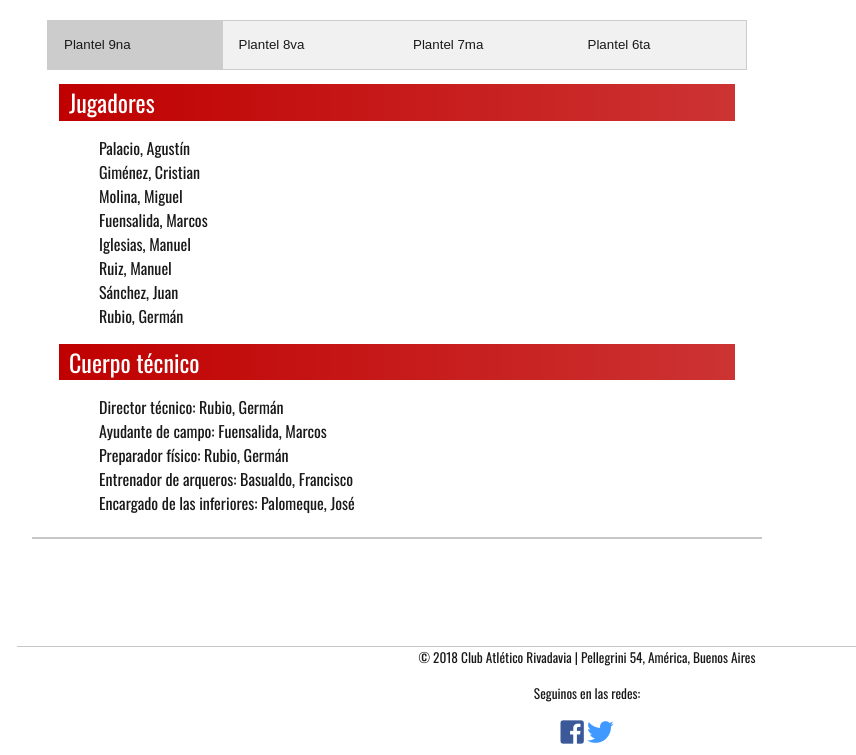
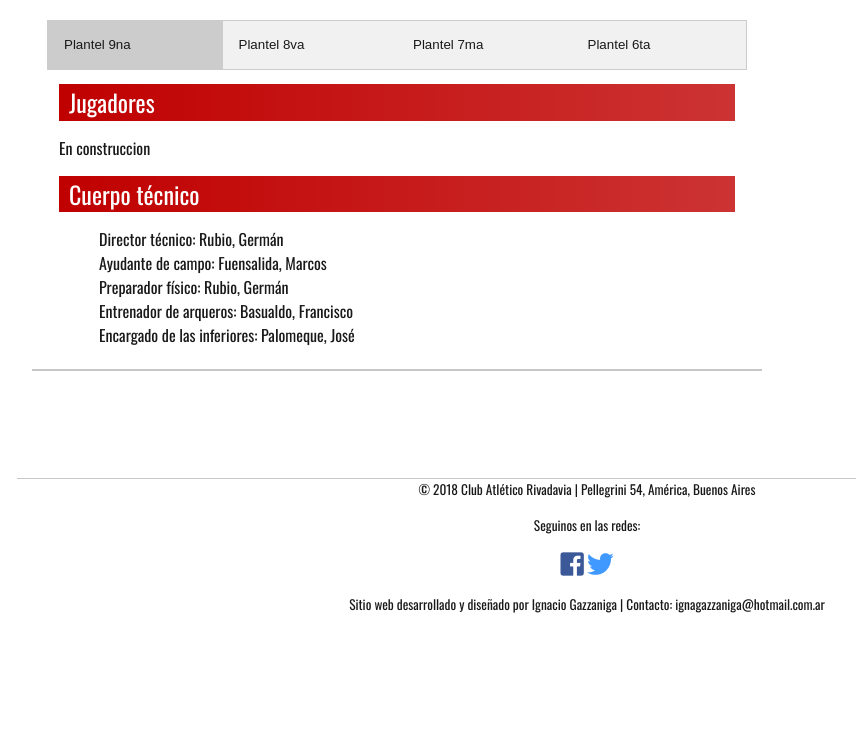
Before and after one commit to IGazzaniga/web-atletico, a Django app: page /plantel-ct-inferiores in a window 1280 px wide. Shown: the part 269-1024 px from the top of the page, without its empty margins (53-909 px from the left). After the commit the page ends 882 px from the top, so only its background shows below. Run offline with Django 3.2, Linux system fonts and the light colour scheme; some libraries are stand-ins or nearby versions.

Commit message:
Error fixed

```diff
--- a/web/templates/web/fix-pos-futbol.html
+++ b/web/templates/web/fix-pos-futbol.html
@@ -22,8 +22,8 @@
                     <th scope="col">Fecha</th>
                     <th scope="col">Rival</th>
                     <th scope="col">Condición</th>
+                    <th scope="col">Resultado Sub-21</th>
                     <th scope="col">Resultado 1ra</th>
-                    <th scope="col">Resultado Sub-21</th>
                   </tr>
                 </thead>
                 <tbody>
--- a/web/templates/web/plantel-ct-inferiores.html
+++ b/web/templates/web/plantel-ct-inferiores.html
@@ -17,16 +17,7 @@
 
             <div id="Plantel-9" class="tabcontent">
                 <h4 id="titulo-bloque">Jugadores</h4>
-                <ul>
-                  <li>Palacio, Agustín</li>
-                  <li>Giménez, Cristian</li>
-                  <li>Molina, Miguel</li>
-                  <li>Fuensalida, Marcos</li>
-                  <li>Iglesias, Manuel</li>
-                  <li>Ruiz, Manuel</li>
-                  <li>Sánchez, Juan</li>
-                  <li>Rubio, Germán</li>
-                </ul>
+                <p>En construccion</p>
                 <h4 id="titulo-bloque">Cuerpo técnico</h4>
                 <ul>
                     <li>Director técnico: Rubio, Germán</li>
@@ -39,16 +30,7 @@
 
             <div id="Plantel-8" class="tabcontent">
                 <h4 id="titulo-bloque">Jugadores</h4>
-                <ul>
-                  <li>Palacio, Agustín</li>
-                  <li>Giménez, Cristian</li>
-                  <li>Molina, Miguel</li>
-                  <li>Fuensalida, Marcos</li>
-                  <li>Iglesias, Manuel</li>
-                  <li>Ruiz, Manuel</li>
-                  <li>Sánchez, Juan</li>
-                  <li>Rubio, Germán</li>
-                </ul>
+                <p>En construccion</p>
                 <h4 id="titulo-bloque">Cuerpo técnico</h4>
                 <ul>
                     <li>Director técnico: Basualdo, Francisco</li>
@@ -61,16 +43,7 @@
 
             <div id="Plantel-7" class="tabcontent">
                 <h4 id="titulo-bloque">Jugadores</h4>
-                <ul>
-                  <li>Palacio, Agustín</li>
-                  <li>Giménez, Cristian</li>
-                  <li>Molina, Miguel</li>
-                  <li>Fuensalida, Marcos</li>
-                  <li>Iglesias, Manuel</li>
-                  <li>Ruiz, Manuel</li>
-                  <li>Sánchez, Juan</li>
-                  <li>Rubio, Germán</li>
-                </ul>
+                <p>En construccion</p>
                 <h4 id="titulo-bloque">Cuerpo técnico</h4>
                 <ul>
                     <li>Director técnico: Fuensalida, Marcos</li>
@@ -81,16 +54,7 @@
             </div>
             <div id="Plantel-6" class="tabcontent">
                 <h4 id="titulo-bloque">Jugadores</h4>
-                <ul>
-                  <li>Palacio, Agustín</li>
-                  <li>Giménez, Cristian</li>
-                  <li>Molina, Miguel</li>
-                  <li>Fuensalida, Marcos</li>
-                  <li>Iglesias, Manuel</li>
-                  <li>Ruiz, Manuel</li>
-                  <li>Sánchez, Juan</li>
-                  <li>Rubio, Germán</li>
-                </ul>
+                <p>En construccion</p>
                 <h4 id="titulo-bloque">Cuerpo técnico</h4>
                 <ul>
                     <li>Director técnico: Palomeque, José</li>
```
